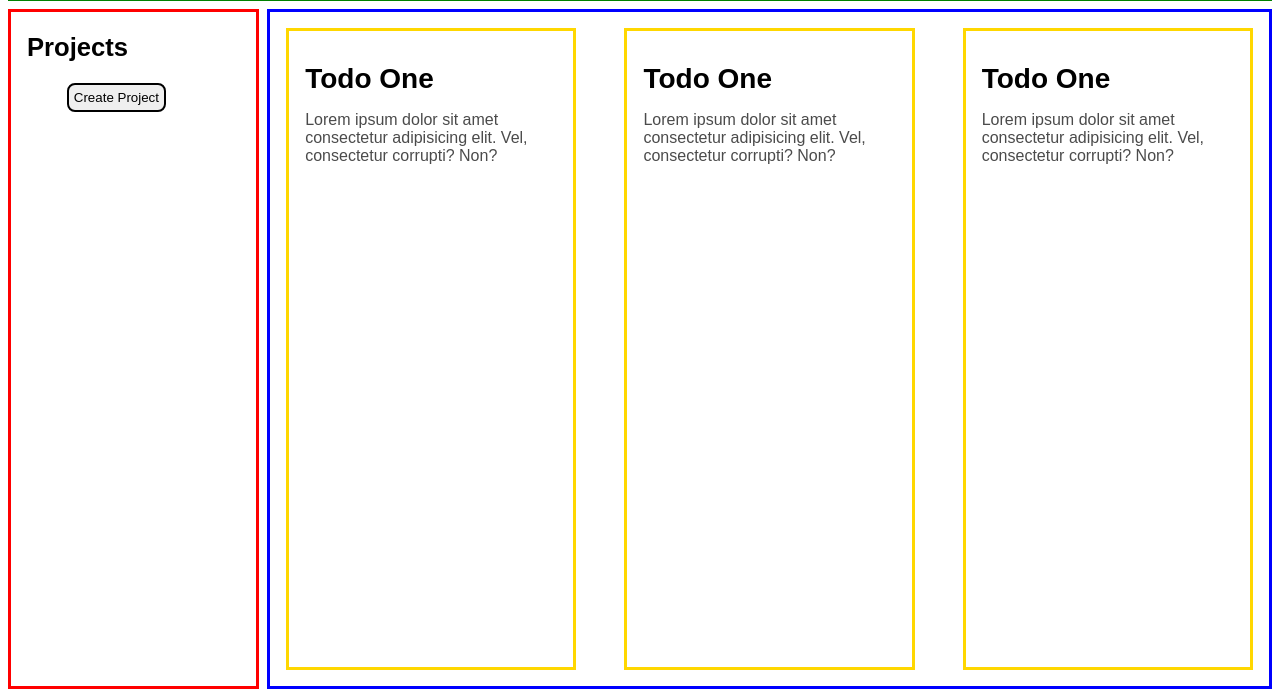
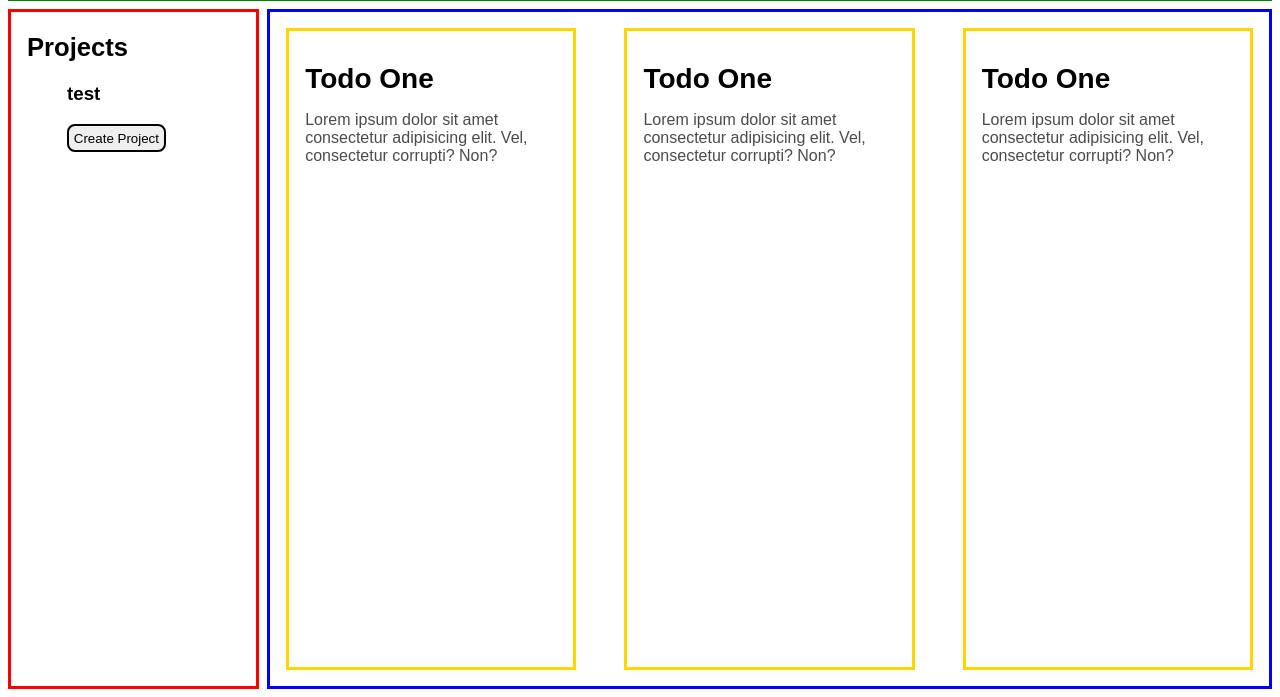
Before and after one commit to cmbak/Todo-List, a plain HTML site: page index.html in a window 1280 px wide. Shown: the part 112-809 px from the top of the page. Drawn offline with Linux system fonts and the light colour scheme.

```diff
--- a/index.html
+++ b/index.html
@@ -16,6 +16,9 @@
             <h2>Projects</h2>
             <ul id="project-list">
                 <!-- <li id="active-project">Project One</li> -->
+                <div id="projects">
+                    <h3>test</h3>
+                </div>
                 <button id="create-project-btn">Create Project</button>
                 <div id='add-project-form' class="hidden">
                     <input type='text' placeholder='Enter Project Name' id="project-input">
```
